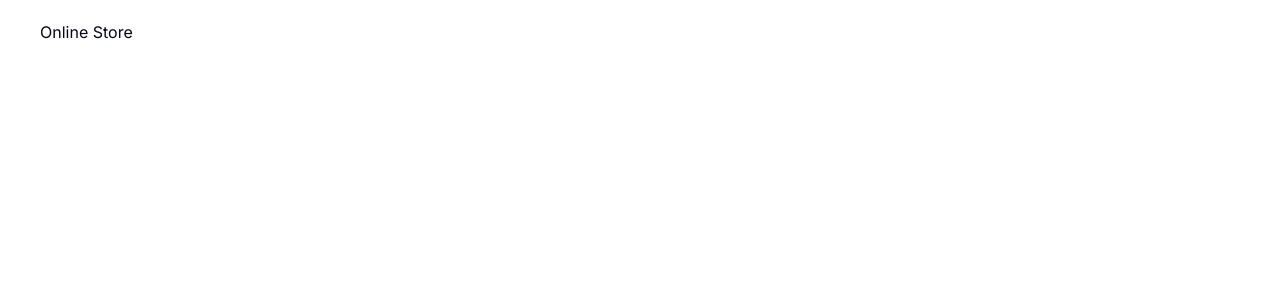
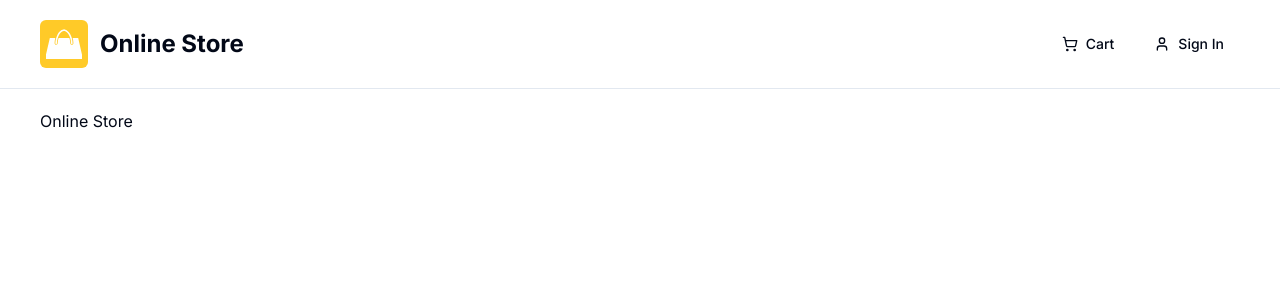
Before and after one commit to ndutagrace25/online_store, a Next.js app: page / in a window 1280 px wide. Shown: the top 300 px of the page. Built offline with nearby package versions, Linux system fonts and the light colour scheme; no server answers.

Commit message:
Added the Header component

```diff
--- a/app/(root)/layout.tsx
+++ b/app/(root)/layout.tsx
@@ -1,3 +1,5 @@
+import Header from "@/components/shared/header";
+
 export default function RootLayout({
   children,
 }: Readonly<{
@@ -5,6 +7,7 @@
 }>) {
   return (
     <div className="flex h-screen flex-col">
+      <Header />
       <main className="flex-1 wrapper">{children}</main>
     </div>
   );
--- /dev/null
+++ b/components/shared/header/index.tsx
@@ -0,0 +1,42 @@
+import { ShoppingCart, UserIcon } from "lucide-react";
+import Image from "next/image";
+import Link from "next/link";
+import { Button } from "@/components/ui/button";
+import { APP_NAME } from "@/lib/constants";
+
+const Header = () => {
+  return (
+    <header className="w-full border-b">
+      <div className="wrapper flex-between">
+        <div className="flex-start">
+          <Link href="/" className="flex-start">
+            <Image
+              src={"/images/logo.svg"}
+              alt={`${APP_NAME} logo`}
+              height={48}
+              width={48}
+              priority={true}
+            />
+            <span className="hidden lg:block font-bold text-2xl ml-3">
+              {APP_NAME}
+            </span>
+          </Link>
+        </div>
+        <div className="space-x-2">
+          <Button asChild variant="ghost">
+            <Link href="/cart">
+              <ShoppingCart /> Cart
+            </Link>
+          </Button>
+          <Button asChild variant="ghost">
+            <Link href="/sign-in">
+              <UserIcon /> Sign In
+            </Link>
+          </Button>
+        </div>
+      </div>
+    </header>
+  );
+};
+
+export default Header;
```
